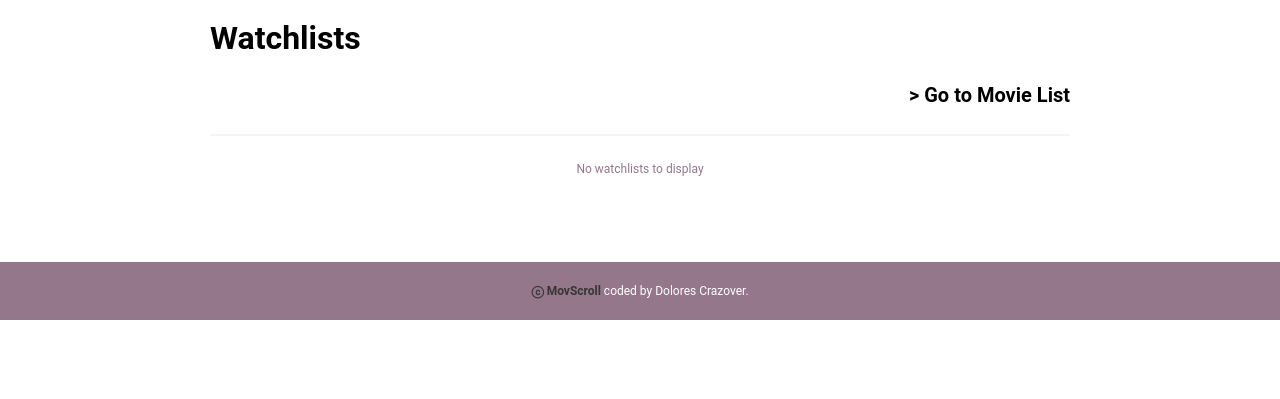
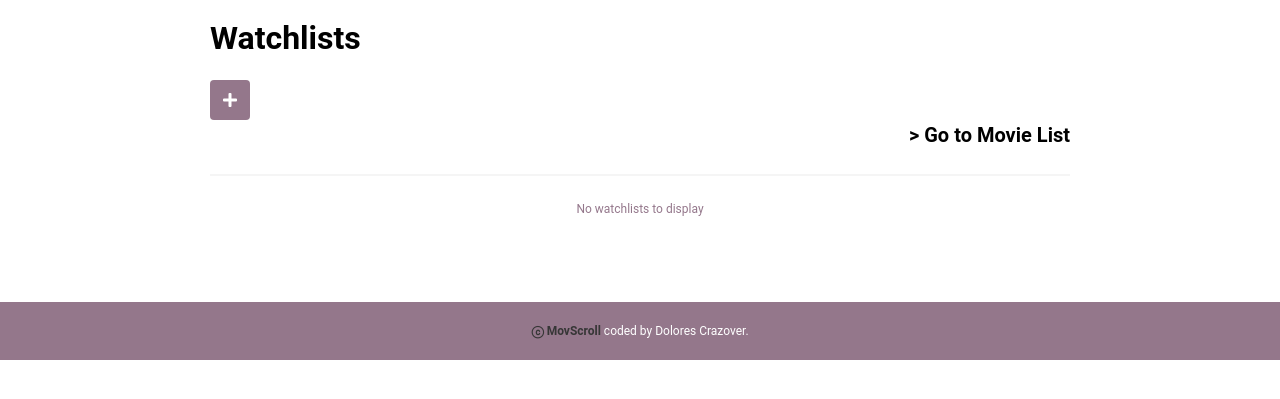
Before and after one commit to DoloresCode/MovScroll, a Django app: page /watchlists/ in a window 1280 px wide. Shown: the part 52-451 px from the top of the page. Run offline with Django 4.2, Linux system fonts and the light colour scheme; data that the repository does not hold is empty.

Commit message:
button add watchlist in watchlist page added and styled

```diff
--- a/main_app/static/styles/main.css
+++ b/main_app/static/styles/main.css
@@ -520,6 +520,25 @@ img {
   color: #94778b;
 }
 
+
+.btn-group-updatte-delete {
+  display: flex;
+  align-items: center;
+}
+
+.btn-group-updatte-delete .is-primary {
+  background-color: rgb(42, 166, 215);
+  margin-right: 10px;
+}
+
+.create-watchlist-button {
+  background-color: #94778b !important;
+}
+
+.create-watchlist-button:hover {
+  background-color: rgb(42, 166, 215) !important;
+}
+
 /* Watchlist DEtail Page */
 
 
--- a/main_app/templates/movie_list.html
+++ b/main_app/templates/movie_list.html
@@ -33,7 +33,7 @@ SEO {% endcomment %}
         <i class="fas fa-trash-alt"></i>
       </span>
     </a>
-  </div>
+</div>
 
 <hr />
 {% empty %}
--- a/main_app/templates/watchlist_list.html
+++ b/main_app/templates/watchlist_list.html
@@ -5,6 +5,13 @@
 {% block content %}
 <div class="watchlists-container">
     <h1 class="title">Watchlists</h1>
+
+    <a href="{% url 'watchlist_create' %}" class="button is-primary create-watchlist-button">
+      <span class="icon">
+        <i class="fas fa-plus"></i>
+      </span>
+    </a>
+
     <div class="links-back-movie-List-wachl">
       <a href="{% url 'movie_list' %}">> Go to Movie List</a>
     </div>
@@ -14,19 +21,20 @@
             <h2 class="watchlist-title">
                 <a href="{% url 'watchlist_detail' watchlist.pk %}">{{ watchlist.title }}</a>
             </h2>
-            <div class="btn-group-updatte-delete">
-              <a href="{% url 'watchlist_update' watchlist.id %}" class="button is-primary">
+
+            <div class="movie-actions">
+              <a href="{% url 'watchlist_update' watchlist.id %}" class="button is-info">
                 <span class="icon">
-                    <i class="fas fa-edit"></i>
+                  <i class="fas fa-edit"></i>
                 </span>
               </a>
-
               <a href="{% url 'watchlist_delete' watchlist.id %}" class="button is-danger">
                 <span class="icon">
-                    <i class="fas fa-trash-alt"></i>
+                  <i class="fas fa-trash-alt"></i>
                 </span>
               </a>
-            </div>
+          </div>
+
         </div>
     {% empty %}
         <div class="watchlist-empty">
```
